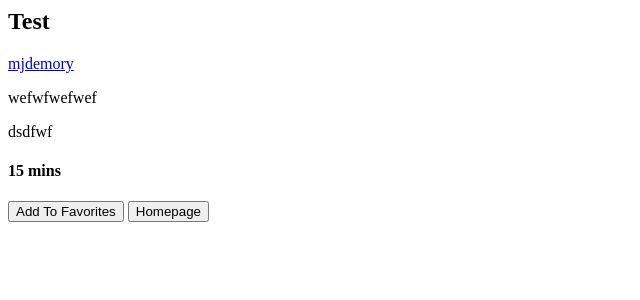
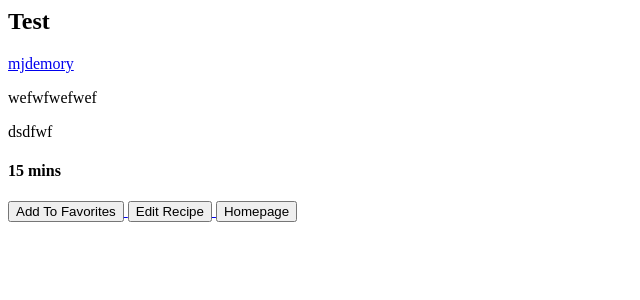
Before and after one commit to dsjeffcoat/recipe-box-assessment, a Django app: page /post/1/ in a window 1280 px wide. Shown: the top 300 px of the page, without its empty margins (0-640 px from the left). Run offline with Django 3.2, Linux system fonts and the light colour scheme; a user stored in the database is signed in; data comes from the database, SQL or seed files in the repository; both versions use the stored data as it was after the commit.

Commit message:
Final commit. Got Edit Recipe functioning according to rubric. App passed final testing. May test again on Friday.

```diff
--- a/homepage/views.py
+++ b/homepage/views.py
@@ -8,7 +8,7 @@ from django.contrib.auth.models import User
 from homepage.models import Recipe, Author
 
 from homepage.forms import RecipeForm, AuthorForm, LoginForm
-
+from django import forms
 
 # Create your views here.
 
@@ -109,3 +109,33 @@ def remove_favorite_view(request, post_id):
     fav_recipe = Recipe.objects.filter(id=post_id).first()
     current_user.favorites.remove(fav_recipe)
     return HttpResponseRedirect(request.META.get('HTTP_REFERER'))
+
+
+@login_required
+def edit_recipe_view(request, post_id):
+    recipe = Recipe.objects.get(id=post_id)
+
+    if request.method == 'POST':
+        form = RecipeForm(request.POST)
+        if form.is_valid():
+            data = form.cleaned_data
+            recipe.title = data['title']
+            recipe.body = data['body']
+            recipe.instructions = data['instructions']
+            recipe.time_required = data['time_required']
+            recipe.author = data['author']
+            recipe.save()
+        return HttpResponseRedirect(reverse('post_detail', args=[recipe.id]))
+
+    data = {
+        'title': recipe.title,
+        'body': recipe.body,
+        'instructions': recipe.instructions,
+        'time_required': recipe.time_required,
+        'author': recipe.author,
+    }
+    form = RecipeForm(initial=data)
+    if not request.user.is_staff:
+        form.fields['author'] = forms.ModelChoiceField(
+            queryset=Author.objects.filter(name=request.user.author))
+    return render(request, 'basic_form.html', {'form': form})
--- a/recipebox/urls.py
+++ b/recipebox/urls.py
@@ -20,7 +20,8 @@ from homepage import views
 
 urlpatterns = [
     path('', views.index, name="homepage"),
-    path('post/<int:post_id>/', views.post_detail),
+    path('post/<int:post_id>/edit/', views.edit_recipe_view, name='editrecipe'),
+    path('post/<int:post_id>/', views.post_detail, name='post_detail'),
     path('addrecipe/', views.recipe_view_form, name="addrecipe"),
     path('addfavorite/<int:post_id>/',
          views.add_favorite_view, name='addfavorite'),
--- a/templates/post_detail.html
+++ b/templates/post_detail.html
@@ -8,17 +8,21 @@
   <p>{{ post.instructions }}</p>
   <h4>{{ post.time_required }}</h4>
 
-  {% if not request.user.is_authenticated %}
-  <a href="/"><input class="homeButton" type="submit" value="Homepage" /></a>
-  {% else %} {% if post in favorites %}
-  <a href="/removefavorite/{{post.id}}/"
-    ><input class="remove" type="submit" value="Remove From Favorites"
-  /></a>
+  {% if request.user.is_authenticated %} {% if post in favorites %}
+  <a href="/removefavorite/{{post.id}}/">
+    <input class="remove" type="submit" value="Remove From Favorites" />
+  </a>
   {% else %}
-  <a href="/addfavorite/{{post.id}}/"
-    ><input class="add" type="submit" value="Add To Favorites"
-  /></a>
+  <a href="/addfavorite/{{post.id}}/">
+    <input class="add" type="submit" value="Add To Favorites" />
+  </a>
+  {% endif %} {% if request.user.is_staff or post.author.user == request.user %}
+  <a href="/post/{{post.id}}/edit/">
+    <input class="edit" type="submit" value="Edit Recipe" />
+  </a>
+  {% endif %} {% endif %}
+  <a href="/">
+    <input class="homeButton" type="submit" value="Homepage" />
+  </a>
   {% endif %}
-  <a href="/"><input class="homeButton" type="submit" value="Homepage" /></a>
-  {% endif %} {% endif %}
 </div>
```
Also changed, not shown: db.sqlite3.
